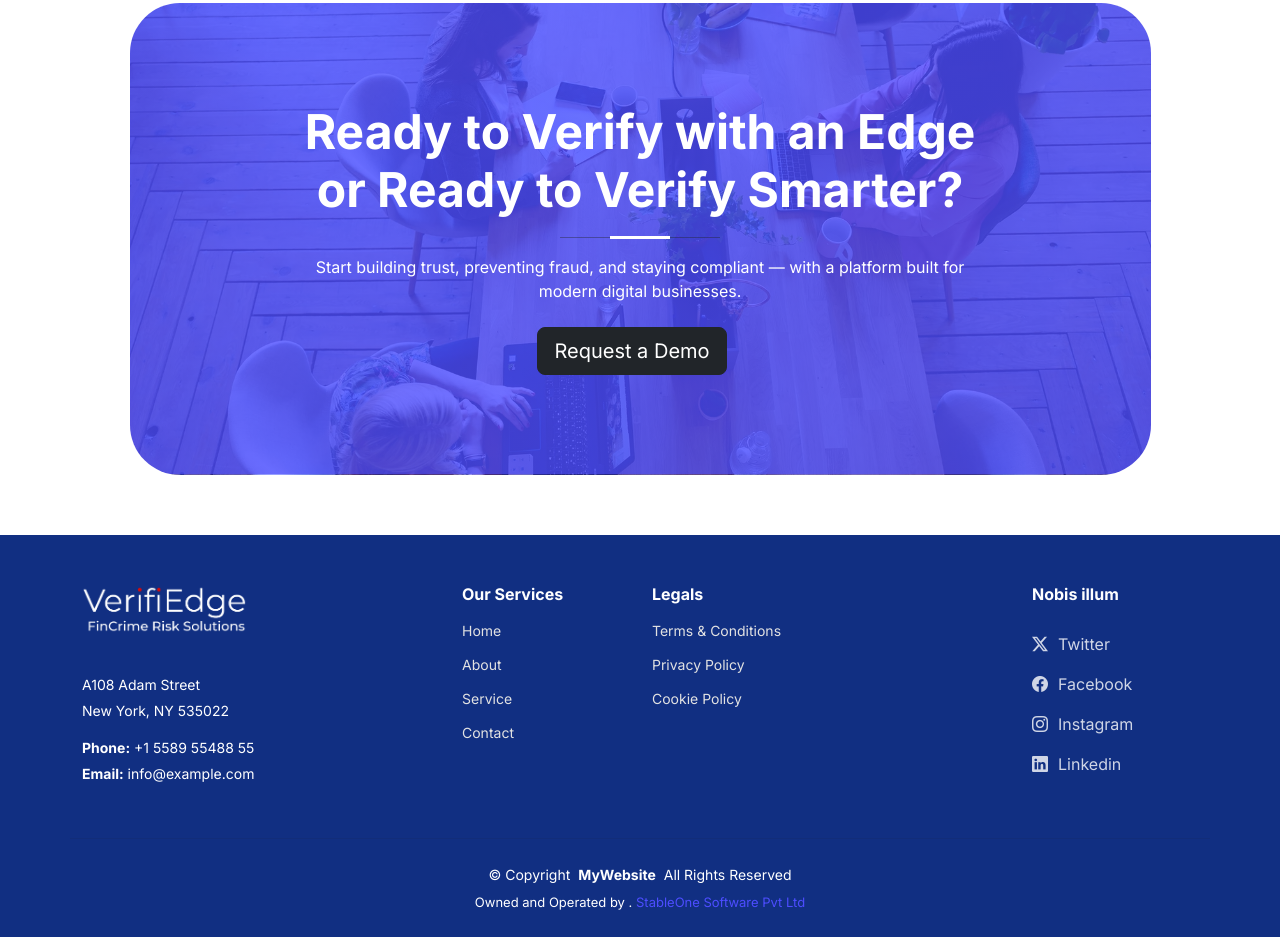
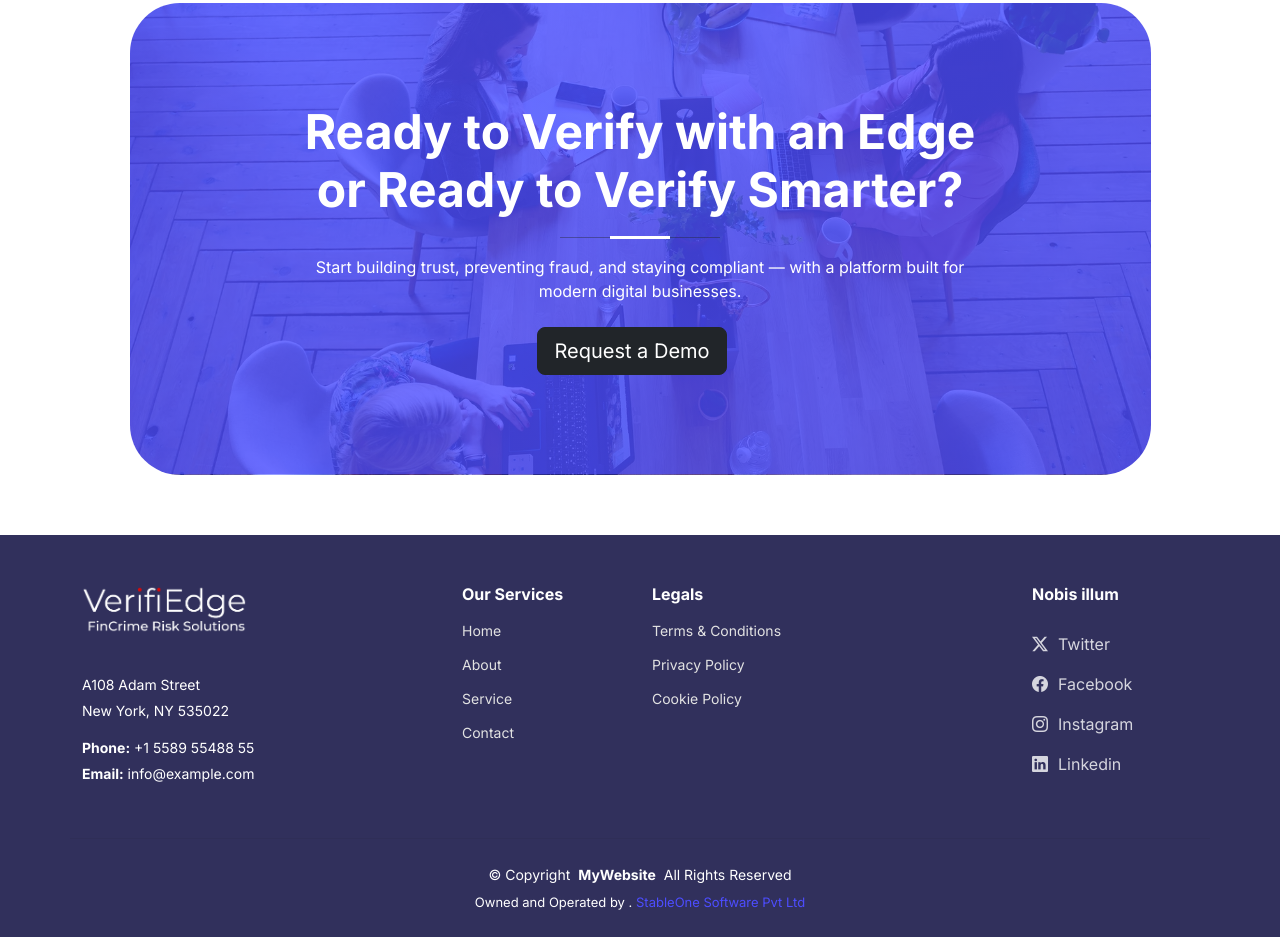
Before and after one commit to soumens12/verifiedge, a plain HTML site: page index.html in a window 1280 px wide. Shown: the part 7014-7951 px from the top of the page. Drawn offline with Linux system fonts and the light colour scheme.

Commit message:
footer background color changed

```diff
--- a/assets/css/main.css
+++ b/assets/css/main.css
@@ -453,7 +453,7 @@ h6 {
 --------------------------------------------------------------*/
 .footer {
   color: var(--contrast-color);
-  background-color: #112F82;
+  background-color: #31305c;
   font-size: 14px;
   position: relative;
 }
```
